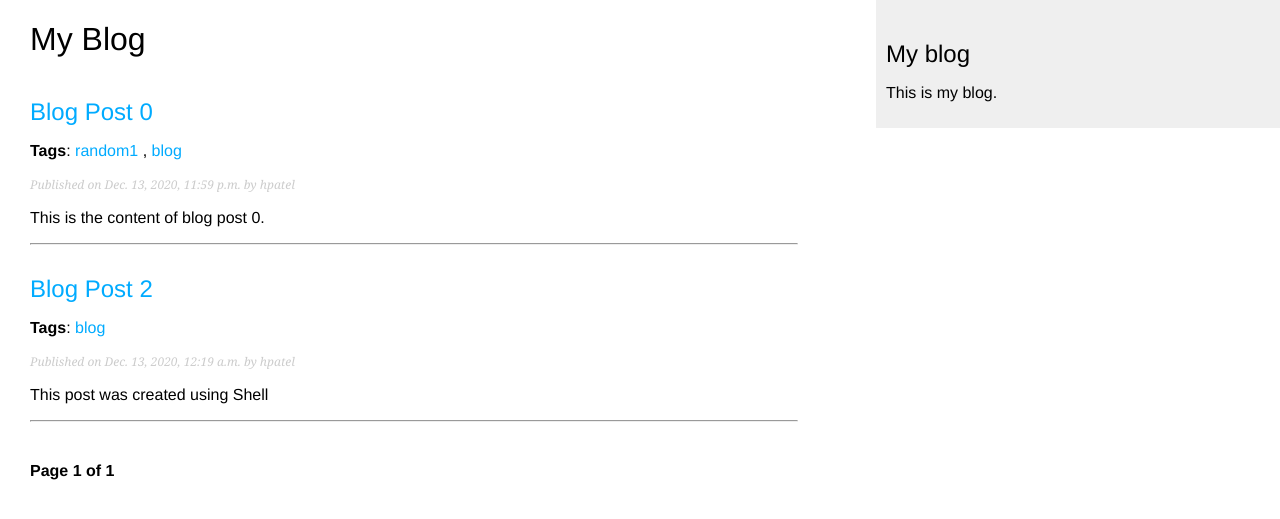
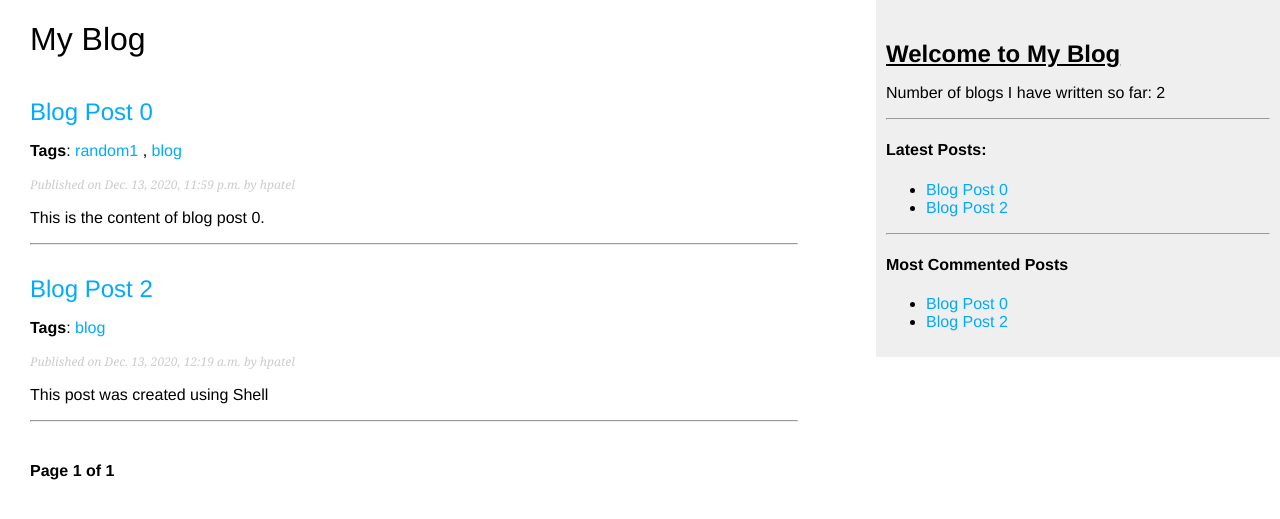
Before and after one commit to patel-himanshu/django-mini-projects, a Django app: page /blog/ in a window 1280 px wide. Shown: the top 519 px of the page. Run offline with Django 3.2, Linux system fonts and the light colour scheme; data comes from the database, SQL or seed files in the repository; parts of the project's set-up code (start-up, migrations or seed data) failed here and were passed over.

Commit message:
Blog Site - Created custom template tags

```diff
--- a/blog_site/blog/models.py
+++ b/blog_site/blog/models.py
@@ -13,7 +13,7 @@ class Post(models.Model):
     STATUS_CHOICES = (
         ('draft', 'Draft'),
         ('published', 'Published'),
-    ) # (A,B) = (value which will be stored in the model, value which will be displayed to the user as choice)
+    ) # (A,B) = (Value which will be stored in the model, Value which will be displayed to the user as choice)
     title = models.CharField(max_length=200)
     slug = models.SlugField(max_length=200, unique_for_date='publish')
     author = models.ForeignKey(User, on_delete=models.CASCADE, related_name='blog_posts')
--- a/blog_site/blog/static/css/blog.css
+++ b/blog_site/blog/static/css/blog.css
@@ -41,13 +41,11 @@ p.date {
     font-style:  italic;
 }
 
-/* pagination */
 .pagination {
     margin: 40px 0;
     font-weight: bold;
 }
 
-/* forms */
 label {
     float: left;
     clear: both;
@@ -81,7 +79,6 @@ input[type=submit] {
     padding-left: 10px;
 }
 
-/* comments */
 .comment {
     padding: 10px;
 }
--- a/blog_site/blog/templates/blog/base.html
+++ b/blog_site/blog/templates/blog/base.html
@@ -1,3 +1,4 @@
+{% load block_tags %}
 {% load static %}
 
 <!DOCTYPE html>
@@ -12,8 +13,23 @@
             {% endblock %}
         </div>
         <div id="sidebar">
-            <h2>My blog</h2>
-            <p>This is my blog.</p>
+            <h2><b><u>Welcome to My Blog</u></b></h2>
+            <p>Number of blogs I have written so far: {% total_posts %}</p>
+            <hr>
+            <h4>Latest Posts:</h4>
+            {% show_latest_posts %}
+            <hr>
+            <div>
+                <h4>Most Commented Posts</h4>
+                {% get_most_commented_posts as most_commented_posts %}
+                <ul>
+                    {% for post in most_commented_posts %}
+                    <li>
+                        <a href="{{ post.get_absolute_url }}">{{ post.title }}</a>
+                    </li>
+                    {% endfor %}
+                </ul>
+            </div>
         </div>
     </body>
 </html>
--- /dev/null
+++ b/blog_site/blog/templates/blog/post/latest_posts.html
@@ -0,0 +1,7 @@
+<ul>
+    {% for post in latest_posts %}
+    <li>
+        <a href="{{ post.get_absolute_url }}">{{ post.title }}</a>
+    </li>
+    {% endfor %}
+</ul>
--- /dev/null
+++ b/blog_site/blog/templatetags/block_tags.py
@@ -0,0 +1,18 @@
+from django import template
+from django.db.models import Count
+from ..models import Post
+
+register = template.Library()
+
+@register.simple_tag
+def total_posts():
+    return Post.published.count()
+
+@register.inclusion_tag('blog/post/latest_posts.html')
+def show_latest_posts(count = 5):
+    latest_posts = Post.published.order_by('-publish')[:count]
+    return {'latest_posts': latest_posts}
+
+@register.simple_tag
+def get_most_commented_posts(count=5):
+    return Post.published.annotate(total_comments = Count('comments')).order_by('-total_comments')[:count]
--- a/blog_site/blog/views.py
+++ b/blog_site/blog/views.py
@@ -69,12 +69,11 @@ def post_detail(request, year, month, day, post):
     similar_posts = similar_posts.annotate(same_tags=Count('tags'))
     similar_posts = similar_posts.order_by('-same_tags', '-publish')
     similar_posts = similar_posts[:5] # Retrieving only the first 5 posts
-    return render(
-        request,
-        'blog/post/detail.html',
-        {'post': post, 'comments': comments, 'new_comment': new_comment,
-        'comment_form': comment_form, 'similar_posts': similar_posts}
-    )
+
+    context = {'post': post, 'comments': comments, 'new_comment': new_comment,
+    'comment_form': comment_form, 'similar_posts': similar_posts}
+
+    return render(request, 'blog/post/detail.html', context)
 
 def post_share(request, post_id):
     post = get_object_or_404(Post, id=post_id, status='published')
```
Also changed, not shown: blog_site/blog/templatetags/__init__.py (added).
